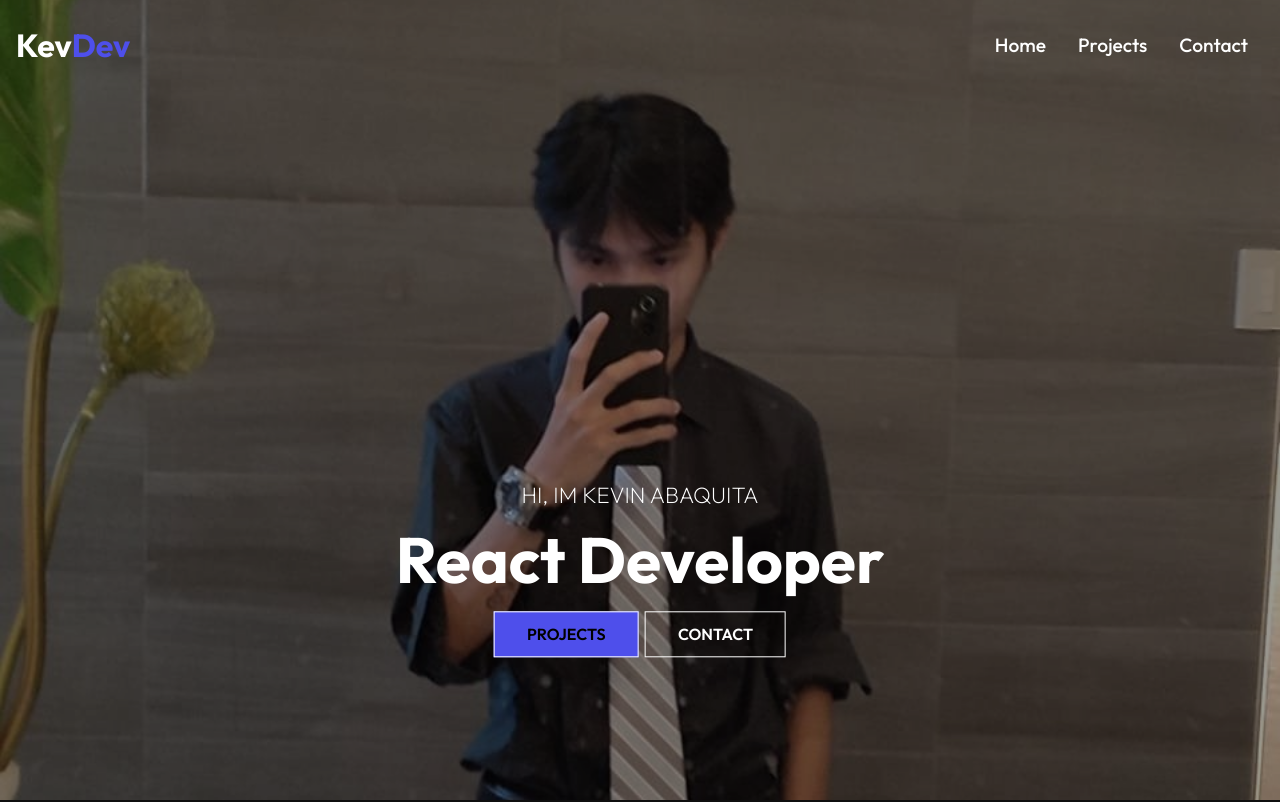
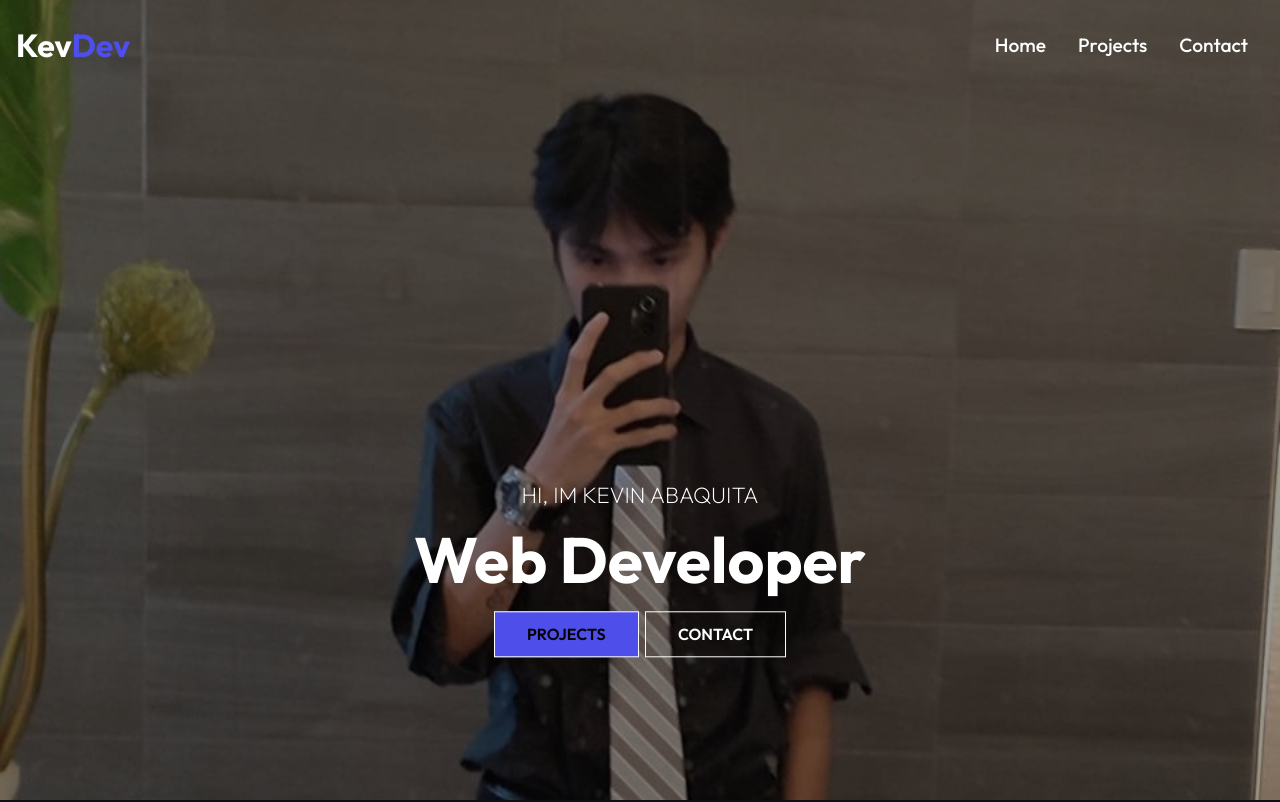
Before and after one commit to NiveKing/E-Portfolio, a React (Vite) app: page /#/ in a window 1280 px wide. Shown: the top 802 px of the page. Built offline with nearby package versions, Linux system fonts and the light colour scheme.

Commit message:
changed tab icon and role to web developer

```diff
--- a/index.html
+++ b/index.html
@@ -2,7 +2,7 @@
 <html lang="en">
   <head>
     <meta charset="UTF-8" />
-    <link rel="icon" type="image/svg+xml" href="/vite.svg" />
+    <link rel="icon" type="image/svg+xml" href="/Klogo.png" />
     <meta name="viewport" content="width=device-width, initial-scale=1.0" />
     <title>E-Portfolio</title>
   </head>
--- a/src/Components/Heroimg.jsx
+++ b/src/Components/Heroimg.jsx
@@ -11,7 +11,7 @@
             </div>
             <div className="content">
                 <p>Hi, Im Kevin Abaquita</p>
-                <h1>React Developer</h1>
+                <h1>Web Developer</h1>
                 <div>
                     <Link to='/projects' className='btn'>Projects</Link>
                     <Link to='/contact' className='btn btn-light'>Contact</Link>
```
Also changed, not shown: public/Klogo.png (added).
